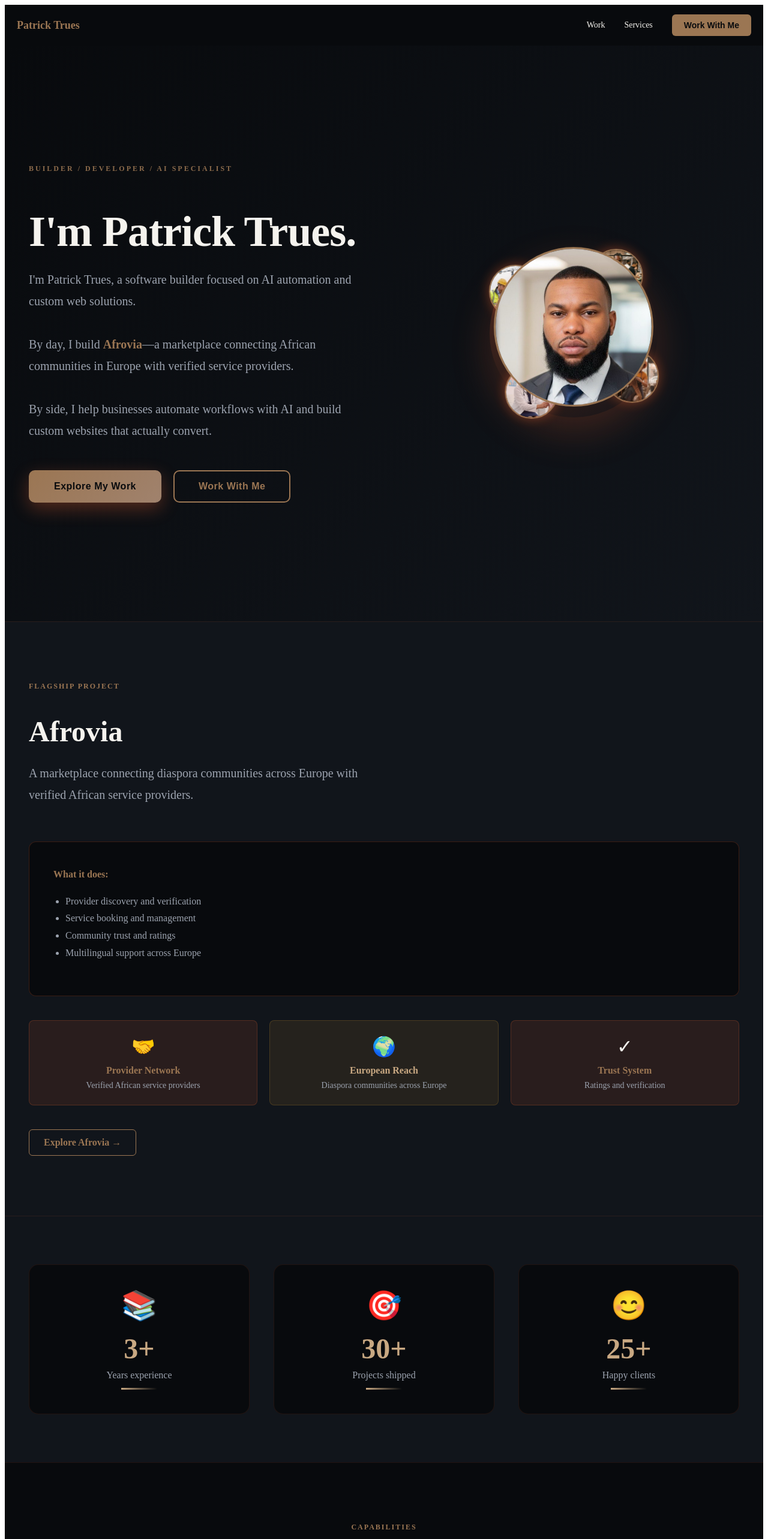
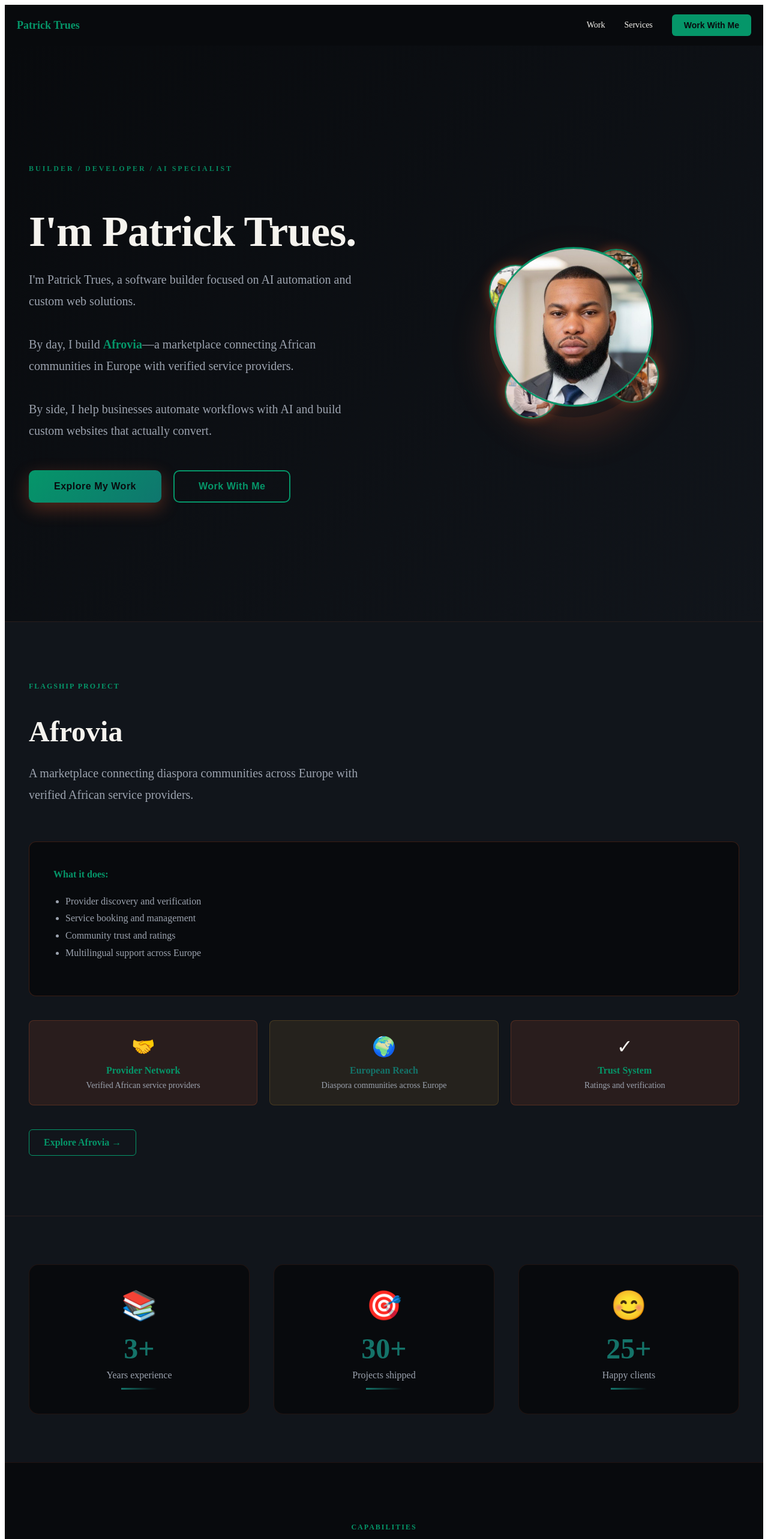
Before and after one commit to patrickaiya3-eng/trues-landing, a Next.js app: page / in a window 1280 px wide. Shown: the top 2566 px of the page at 60% size. Built offline with nearby package versions, Linux system fonts and the light colour scheme.

Commit message:
Update: Change all accent colors from orange/gold to Emerald Green (#059669) for sophisticated, professional look

```diff
--- a/pages/index.jsx
+++ b/pages/index.jsx
@@ -151,7 +151,7 @@
           height: 260px;
           border-radius: 50%;
           object-fit: cover;
-          border: 3px solid #9B7653;
+          border: 3px solid #059669;
           animation: float 3s ease-in-out infinite;
         }
 
@@ -170,7 +170,7 @@
           height: 85px;
           border-radius: 50%;
           object-fit: cover;
-          border: 2px solid #9B7653;
+          border: 2px solid #059669;
           box-shadow: 0 0 20px rgba(255, 107, 53, 0.4);
           animation: fade-in-scale 0.6s ease;
         }
@@ -235,7 +235,7 @@
         }
 
         .modal-close:hover {
-          color: #9B7653;
+          color: #059669;
         }
 
         .form-group {
@@ -293,7 +293,7 @@
         .form-button {
           width: 100%;
           padding: 14px 24px;
-          background: linear-gradient(135deg, #9B7653 0%, #A0826D 100%);
+          background: linear-gradient(135deg, #059669 0%, #0F766E 100%);
           color: #080A0D;
           border: none;
           border-radius: 8px;
@@ -479,12 +479,12 @@
         justifyContent: 'space-between',
         alignItems: 'center'
       }}>
-        <div style={{ fontSize: '18px', fontWeight: '600', color: '#9B7653' }}>Patrick Trues</div>
+        <div style={{ fontSize: '18px', fontWeight: '600', color: '#059669' }}>Patrick Trues</div>
         <div className="nav-links" style={{ display: 'flex', gap: '32px', alignItems: 'center' }}>
           <a href="#work" style={{ color: '#F5F3EE', textDecoration: 'none', fontSize: '14px', cursor: 'pointer' }}>Work</a>
           <a href="#services" style={{ color: '#F5F3EE', textDecoration: 'none', fontSize: '14px', cursor: 'pointer' }}>Services</a>
           <button style={{
-            background: '#9B7653',
+            background: '#059669',
             color: '#080A0D',
             border: 'none',
             padding: '10px 20px',
@@ -513,7 +513,7 @@
           <div style={{
             fontSize: '12px',
             fontWeight: '600',
-            color: '#9B7653',
+            color: '#059669',
             textTransform: 'uppercase',
             letterSpacing: '3px',
             marginBottom: '24px',
@@ -543,7 +543,7 @@
           }}>
             I'm Patrick Trues, a software builder focused on AI automation and custom web solutions.
             <br /><br />
-            By day, I build <a href="https://www.afroviaconnect.com" target="_blank" rel="noopener noreferrer" style={{ color: '#9B7653', textDecoration: 'none', fontWeight: '700', cursor: 'pointer' }}>Afrovia</a>—a marketplace connecting African communities in Europe with verified service providers.
+            By day, I build <a href="https://www.afroviaconnect.com" target="_blank" rel="noopener noreferrer" style={{ color: '#059669', textDecoration: 'none', fontWeight: '700', cursor: 'pointer' }}>Afrovia</a>—a marketplace connecting African communities in Europe with verified service providers.
             <br /><br />
             By side, I help businesses automate workflows with AI and build custom websites that actually convert.
           </p>
@@ -555,7 +555,7 @@
             marginTop: '40px'
           }}>
             <button style={{
-              background: 'linear-gradient(135deg, #9B7653 0%, #A0826D 100%)',
+              background: 'linear-gradient(135deg, #059669 0%, #0F766E 100%)',
               color: '#080A0D',
               border: 'none',
               padding: '18px 42px',
@@ -582,8 +582,8 @@
             </button>
             <button style={{
               background: 'transparent',
-              border: '2px solid #9B7653',
-              color: '#9B7653',
+              border: '2px solid #059669',
+              color: '#059669',
               padding: '16px 40px',
               borderRadius: '10px',
               fontSize: '16px',
@@ -592,13 +592,13 @@
               transition: 'all 0.4s cubic-bezier(0.34, 1.56, 0.64, 1)',
               letterSpacing: '0.5px'
             }} onMouseEnter={(e) => {
-              e.currentTarget.style.background = '#9B7653';
+              e.currentTarget.style.background = '#059669';
               e.currentTarget.style.color = '#080A0D';
               e.currentTarget.style.transform = 'translateY(-4px)';
             }}
             onMouseLeave={(e) => {
               e.currentTarget.style.background = 'transparent';
-              e.currentTarget.style.color = '#9B7653';
+              e.currentTarget.style.color = '#059669';
               e.currentTarget.style.transform = 'translateY(0)';
             }}
             onClick={() => setShowModal(true)}>
@@ -649,7 +649,7 @@
             <div style={{
               fontSize: '12px',
               fontWeight: '600',
-              color: '#9B7653',
+              color: '#059669',
               textTransform: 'uppercase',
               letterSpacing: '2px',
               marginBottom: '16px'
@@ -687,7 +687,7 @@
               fontSize: '16px',
               lineHeight: '1.8'
             }}>
-              <strong style={{ color: '#9B7653' }}>What it does:</strong>
+              <strong style={{ color: '#059669' }}>What it does:</strong>
               <ul style={{ margin: '16px 0', paddingLeft: '20px' }}>
                 <li>Provider discovery and verification</li>
                 <li>Service booking and management</li>
@@ -710,7 +710,7 @@
               textAlign: 'center'
             }}>
               <div style={{ fontSize: '32px', marginBottom: '12px' }}>🤝</div>
-              <div style={{ color: '#9B7653', fontWeight: '600', marginBottom: '8px' }}>Provider Network</div>
+              <div style={{ color: '#059669', fontWeight: '600', marginBottom: '8px' }}>Provider Network</div>
               <div style={{ fontSize: '14px', color: '#9CA3AF' }}>Verified African service providers</div>
             </div>
             <div style={{
@@ -721,7 +721,7 @@
               textAlign: 'center'
             }}>
               <div style={{ fontSize: '32px', marginBottom: '12px' }}>🌍</div>
-              <div style={{ color: '#C8A882', fontWeight: '600', marginBottom: '8px' }}>European Reach</div>
+              <div style={{ color: '#147369', fontWeight: '600', marginBottom: '8px' }}>European Reach</div>
               <div style={{ fontSize: '14px', color: '#9CA3AF' }}>Diaspora communities across Europe</div>
             </div>
             <div style={{
@@ -732,7 +732,7 @@
               textAlign: 'center'
             }}>
               <div style={{ fontSize: '32px', marginBottom: '12px' }}>✓</div>
-              <div style={{ color: '#9B7653', fontWeight: '600', marginBottom: '8px' }}>Trust System</div>
+              <div style={{ color: '#059669', fontWeight: '600', marginBottom: '8px' }}>Trust System</div>
               <div style={{ fontSize: '14px', color: '#9CA3AF' }}>Ratings and verification</div>
             </div>
           </div>
@@ -740,22 +740,22 @@
           <div style={{ marginTop: '40px' }}>
             <a href="https://www.afroviaconnect.com" target="_blank" rel="noopener noreferrer" style={{
               display: 'inline-block',
-              color: '#9B7653',
+              color: '#059669',
               textDecoration: 'none',
               fontSize: '16px',
               fontWeight: '600',
               padding: '12px 24px',
-              border: '1px solid #9B7653',
+              border: '1px solid #059669',
               borderRadius: '6px',
               transition: 'all 0.3s ease',
               cursor: 'pointer',
               background: 'transparent'
             }} onMouseEnter={(e) => {
-              e.currentTarget.style.background = '#9B7653';
+              e.currentTarget.style.background = '#059669';
               e.currentTarget.style.color = '#080A0D';
             }} onMouseLeave={(e) => {
               e.currentTarget.style.background = 'transparent';
-              e.currentTarget.style.color = '#9B7653';
+              e.currentTarget.style.color = '#059669';
             }}>
               Explore Afrovia →
             </a>
@@ -792,7 +792,7 @@
               <div style={{
                 fontSize: 'clamp(32px, 8vw, 48px)',
                 fontWeight: '700',
-                color: '#C8A882',
+                color: '#147369',
                 marginBottom: '8px'
               }}>
                 3+
@@ -807,7 +807,7 @@
               <div style={{
                 width: '60px',
                 height: '3px',
-                background: 'linear-gradient(90deg, #C8A882 0%, transparent 100%)',
+                background: 'linear-gradient(90deg, #147369 0%, transparent 100%)',
                 margin: '12px auto 0'
               }} />
             </div>
@@ -828,7 +828,7 @@
               <div style={{
                 fontSize: 'clamp(32px, 8vw, 48px)',
                 fontWeight: '700',
-                color: '#C8A882',
+                color: '#147369',
                 marginBottom: '8px'
               }}>
                 30+
@@ -843,7 +843,7 @@
               <div style={{
                 width: '60px',
                 height: '3px',
-                background: 'linear-gradient(90deg, #C8A882 0%, transparent 100%)',
+                background: 'linear-gradient(90deg, #147369 0%, transparent 100%)',
                 margin: '12px auto 0'
               }} />
             </div>
@@ -864,7 +864,7 @@
               <div style={{
                 fontSize: 'clamp(32px, 8vw, 48px)',
                 fontWeight: '700',
-                color: '#C8A882',
+                color: '#147369',
                 marginBottom: '8px'
               }}>
                 25+
@@ -879,7 +879,7 @@
               <div style={{
                 width: '60px',
                 height: '3px',
-                background: 'linear-gradient(90deg, #C8A882 0%, transparent 100%)',
+                background: 'linear-gradient(90deg, #147369 0%, transparent 100%)',
                 margin: '12px auto 0'
               }} />
             </div>
@@ -898,7 +898,7 @@
             <div style={{
               fontSize: '12px',
               fontWeight: '600',
-              color: '#9B7653',
+              color: '#059669',
               textTransform: 'uppercase',
               letterSpacing: '2px',
               marginBottom: '16px'
@@ -944,7 +944,7 @@
                 transition: 'all 0.3s ease',
                 cursor: 'pointer'
               }} onMouseEnter={(e) => {
-                e.currentTarget.style.borderColor = '#9B7653';
+                e.currentTarget.style.borderColor = '#059669';
                 e.currentTarget.style.background = 'rgba(255, 107, 53, 0.05)';
               }} onMouseLeave={(e) => {
                 e.currentTarget.style.borderColor = 'rgba(255, 107, 53, 0.15)';
@@ -974,7 +974,7 @@
             <div style={{
               fontSize: '12px',
               fontWeight: '600',
-              color: '#C8A882',
+              color: '#147369',
               textTransform: 'uppercase',
               letterSpacing: '2px',
               marginBottom: '16px'
@@ -1018,7 +1018,7 @@
                   border: '1px solid rgba(216, 155, 50, 0.2)',
                   borderRadius: '6px',
                   textAlign: 'center',
-                  color: '#C8A882',
+                  color: '#147369',
                   fontWeight: '500'
                 }}>
                   {tech}
@@ -1044,7 +1044,7 @@
             textAlign: 'center'
           }}>
             <span style={{ color: '#080A0D' }}>Featured </span>
-            <span style={{ color: '#C8A882' }}>projects</span>
+            <span style={{ color: '#147369' }}>projects</span>
           </h2>
 
           <div style={{
@@ -1087,27 +1087,27 @@
                   fontSize: '12px',
                   padding: '6px 12px',
                   background: 'rgba(216, 155, 50, 0.1)',
-                  color: '#C8A882',
+                  color: '#147369',
                   borderRadius: '6px'
                 }}>React</span>
                 <span style={{
                   fontSize: '12px',
                   padding: '6px 12px',
                   background: 'rgba(216, 155, 50, 0.1)',
-                  color: '#C8A882',
+                  color: '#147369',
                   borderRadius: '6px'
                 }}>Node.js</span>
                 <span style={{
                   fontSize: '12px',
                   padding: '6px 12px',
                   background: 'rgba(216, 155, 50, 0.1)',
-                  color: '#C8A882',
+                  color: '#147369',
                   borderRadius: '6px'
                 }}>Supabase</span>
               </div>
               <a href="https://www.afroviaconnect.com" target="_blank" rel="noopener noreferrer" style={{
                 fontSize: '14px',
-                color: '#9B7653',
+                color: '#059669',
                 textDecoration: 'none',
                 fontWeight: '600',
                 cursor: 'pointer'
@@ -1151,21 +1151,21 @@
                   fontSize: '12px',
                   padding: '6px 12px',
                   background: 'rgba(216, 155, 50, 0.1)',
-                  color: '#C8A882',
+                  color: '#147369',
                   borderRadius: '6px'
                 }}>n8n</span>
                 <span style={{
                   fontSize: '12px',
                   padding: '6px 12px',
                   background: 'rgba(216, 155, 50, 0.1)',
-                  color: '#C8A882',
+                  color: '#147369',
                   borderRadius: '6px'
                 }}>OpenAI</span>
                 <span style={{
                   fontSize: '12px',
                   padding: '6px 12px',
                   background: 'rgba(216, 155, 50, 0.1)',
-                  color: '#C8A882',
+                  color: '#147369',
                   borderRadius: '6px'
                 }}>ManyChat</span>
               </div>
@@ -1174,7 +1174,7 @@
                 if (el) el.scrollIntoView({ behavior: 'smooth' });
               }} style={{
                 fontSize: '14px',
-                color: '#9B7653',
+                color: '#059669',
                 textDecoration: 'none',
                 fontWeight: '600',
                 cursor: 'pointer',
@@ -1221,21 +1221,21 @@
                   fontSize: '12px',
                   padding: '6px 12px',
                   background: 'rgba(216, 155, 50, 0.1)',
-                  color: '#C8A882',
+                  color: '#147369',
                   borderRadius: '6px'
                 }}>Next.js</span>
                 <span style={{
                   fontSize: '12px',
                   padding: '6px 12px',
                   background: 'rgba(216, 155, 50, 0.1)',
-                  color: '#C8A882',
+                  color: '#147369',
                   borderRadius: '6px'
                 }}>React</span>
                 <span style={{
                   fontSize: '12px',
                   padding: '6px 12px',
                   background: 'rgba(216, 155, 50, 0.1)',
-                  color: '#C8A882',
+                  color: '#147369',
                   borderRadius: '6px'
                 }}>Tailwind</span>
               </div>
@@ -1244,7 +1244,7 @@
                 if (el) el.scrollIntoView({ behavior: 'smooth' });
               }} style={{
                 fontSize: '14px',
-                color: '#9B7653',
+                color: '#059669',
                 textDecoration: 'none',
                 fontWeight: '600',
                 cursor: 'pointer',
@@ -1301,7 +1301,7 @@
                 padding: '40px',
                 transition: 'all 0.3s ease'
               }} onMouseEnter={(e) => {
-                e.currentTarget.style.borderColor = '#9B7653';
+                e.currentTarget.style.borderColor = '#059669';
                 e.currentTarget.style.transform = 'translateY(-5px)';
               }} onMouseLeave={(e) => {
                 e.currentTarget.style.borderColor = 'rgba(255, 107, 53, 0.15)';
@@ -1361,7 +1361,7 @@
             flexWrap: 'wrap'
           }}>
             <button style={{
-              background: '#9B7653',
+              background: '#059669',
               color: '#080A0D',
               border: 'none',
               padding: '16px 40px',
@@ -1378,8 +1378,8 @@
             </button>
             <a href="https://www.instagram.com/innerforge0/" target="_blank" rel="noopener noreferrer" style={{
               background: 'transparent',
-              color: '#9B7653',
-              border: '2px solid #9B7653',
+              color: '#059669',
+              border: '2px solid #059669',
               padding: '14px 38px',
               borderRadius: '8px',
               fontSize: '16px',
@@ -1390,11 +1390,11 @@
               display: 'inline-block',
               touchAction: 'manipulation'
             }} onMouseEnter={(e) => {
-              e.currentTarget.style.background = '#9B7653';
+              e.currentTarget.style.background = '#059669';
               e.currentTarget.style.color = '#080A0D';
             }} onMouseLeave={(e) => {
               e.currentTarget.style.background = 'transparent';
-              e.currentTarget.style.color = '#9B7653';
+              e.currentTarget.style.color = '#059669';
             }}>
               Follow My Journey
             </a>
@@ -1416,7 +1416,7 @@
             marginBottom: '60px'
           }}>
             <div>
-              <div style={{ fontSize: '14px', fontWeight: '600', color: '#9B7653', textTransform: 'uppercase', marginBottom: '16px' }}>
+              <div style={{ fontSize: '14px', fontWeight: '600', color: '#059669', textTransform: 'uppercase', marginBottom: '16px' }}>
                 Connect
               </div>
               <div style={{
@@ -1430,7 +1430,7 @@
                   transition: 'color 0.3s',
                   cursor: 'pointer',
                   touchAction: 'manipulation'
-                }} onMouseEnter={(e) => e.currentTarget.style.color = '#9B7653'}
+                }} onMouseEnter={(e) => e.currentTarget.style.color = '#059669'}
                 onMouseLeave={(e) => e.currentTarget.style.color = '#9CA3AF'}>
                   → YouTube
                 </a>
@@ -1440,7 +1440,7 @@
                   transition: 'color 0.3s',
                   cursor: 'pointer',
                   touchAction: 'manipulation'
-                }} onMouseEnter={(e) => e.currentTarget.style.color = '#9B7653'}
+                }} onMouseEnter={(e) => e.currentTarget.style.color = '#059669'}
                 onMouseLeave={(e) => e.currentTarget.style.color = '#9CA3AF'}>
                   → Instagram
                 </a>
@@ -1450,7 +1450,7 @@
                   transition: 'color 0.3s',
                   cursor: 'pointer',
                   touchAction: 'manipulation'
-                }} onMouseEnter={(e) => e.currentTarget.style.color = '#9B7653'}
+                }} onMouseEnter={(e) => e.currentTarget.style.color = '#059669'}
                 onMouseLeave={(e) => e.currentTarget.style.color = '#9CA3AF'}>
                   → Email: patrickaiya3@gmail.com
                 </a>
@@ -1460,7 +1460,7 @@
                   transition: 'color 0.3s',
                   cursor: 'pointer',
                   touchAction: 'manipulation'
-                }} onMouseEnter={(e) => e.currentTarget.style.color = '#9B7653'}
+                }} onMouseEnter={(e) => e.currentTarget.style.color = '#059669'}
                 onMouseLeave={(e) => e.currentTarget.style.color = '#9CA3AF'}>
                   → WhatsApp: +41 77 913 1342
                 </a>
@@ -1468,7 +1468,7 @@
             </div>
 
             <div>
-              <div style={{ fontSize: '14px', fontWeight: '600', color: '#C8A882', textTransform: 'uppercase', marginBottom: '16px' }}>
+              <div style={{ fontSize: '14px', fontWeight: '600', color: '#147369', textTransform: 'uppercase', marginBottom: '16px' }}>
                 Projects
               </div>
               <div style={{
@@ -1482,7 +1482,7 @@
                   transition: 'color 0.3s',
                   cursor: 'pointer',
                   touchAction: 'manipulation'
-                }} onMouseEnter={(e) => e.currentTarget.style.color = '#C8A882'}
+                }} onMouseEnter={(e) => e.currentTarget.style.color = '#147369'}
                 onMouseLeave={(e) => e.currentTarget.style.color = '#9CA3AF'}>
                   → Afrovia
                 </a>
@@ -1497,7 +1497,7 @@
                   fontSize: 'inherit',
                   fontFamily: 'inherit',
                   touchAction: 'manipulation'
-                }} onMouseEnter={(e) => e.currentTarget.style.color = '#C8A882'}
+                }} onMouseEnter={(e) => e.currentTarget.style.color = '#147369'}
                 onMouseLeave={(e) => e.currentTarget.style.color = '#9CA3AF'}>
                   → Web Projects
                 </button>
@@ -1505,7 +1505,7 @@
             </div>
 
             <div>
-              <div style={{ fontSize: '14px', fontWeight: '600', color: '#9B7653', textTransform: 'uppercase', marginBottom: '16px' }}>
+              <div style={{ fontSize: '14px', fontWeight: '600', color: '#059669', textTransform: 'uppercase', marginBottom: '16px' }}>
                 Services
               </div>
               <div style={{
@@ -1527,7 +1527,7 @@
                   fontSize: 'inherit',
                   fontFamily: 'inherit',
                   touchAction: 'manipulation'
-                }} onMouseEnter={(e) => e.currentTarget.style.color = '#9B7653'}
+                }} onMouseEnter={(e) => e.currentTarget.style.color = '#059669'}
                 onMouseLeave={(e) => e.currentTarget.style.color = '#9CA3AF'}>
                   → AI Automation
                 </button>
@@ -1545,7 +1545,7 @@
                   fontSize: 'inherit',
                   fontFamily: 'inherit',
                   touchAction: 'manipulation'
-                }} onMouseEnter={(e) => e.currentTarget.style.color = '#9B7653'}
+                }} onMouseEnter={(e) => e.currentTarget.style.color = '#059669'}
                 onMouseLeave={(e) => e.currentTarget.style.color = '#9CA3AF'}>
                   → Web Development
                 </button>
```
